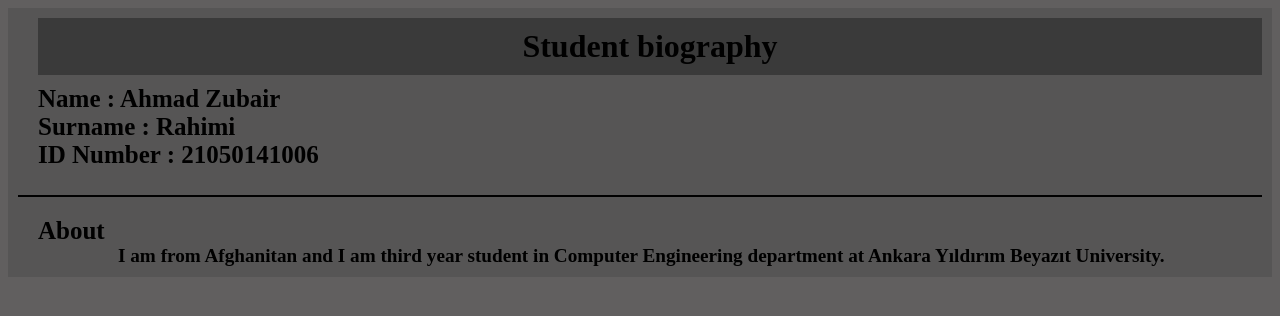
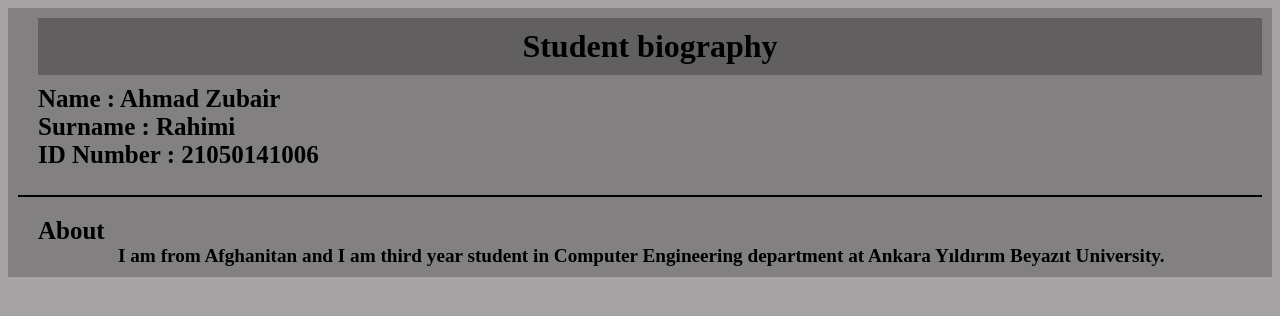
Before and after one commit to Zubair1683/Zubair1683.github.io, a plain HTML site: page index.html in a window 1280 px wide. Drawn offline with Linux system fonts and the light colour scheme.

Commit message:
Update style.css

```diff
--- a/style.css
+++ b/style.css
@@ -1,9 +1,9 @@
 body {
-    background-color: hsla(0, 1%, 33%, 0.93);
+    background-color: hsla(0, 1%, 33%, 0.53);
 }
 .block {
     padding: 10px;
-    background-color: hsla(0, 1%, 33%, 0.83);
+    background-color: hsla(0, 1%, 33%, 0.43);
 }
 h1 {
     margin: auto;
@@ -13,7 +13,7 @@ h1 {
 #biography {
     text-align: center;
     font-size: 2em;
-    background-color: hsla(0, 1%, 21%, 0.83);
+    background-color: hsla(0, 1%, 21%, 0.43);
     margin-bottom: 10px;
     padding: 10px;
 }
```
